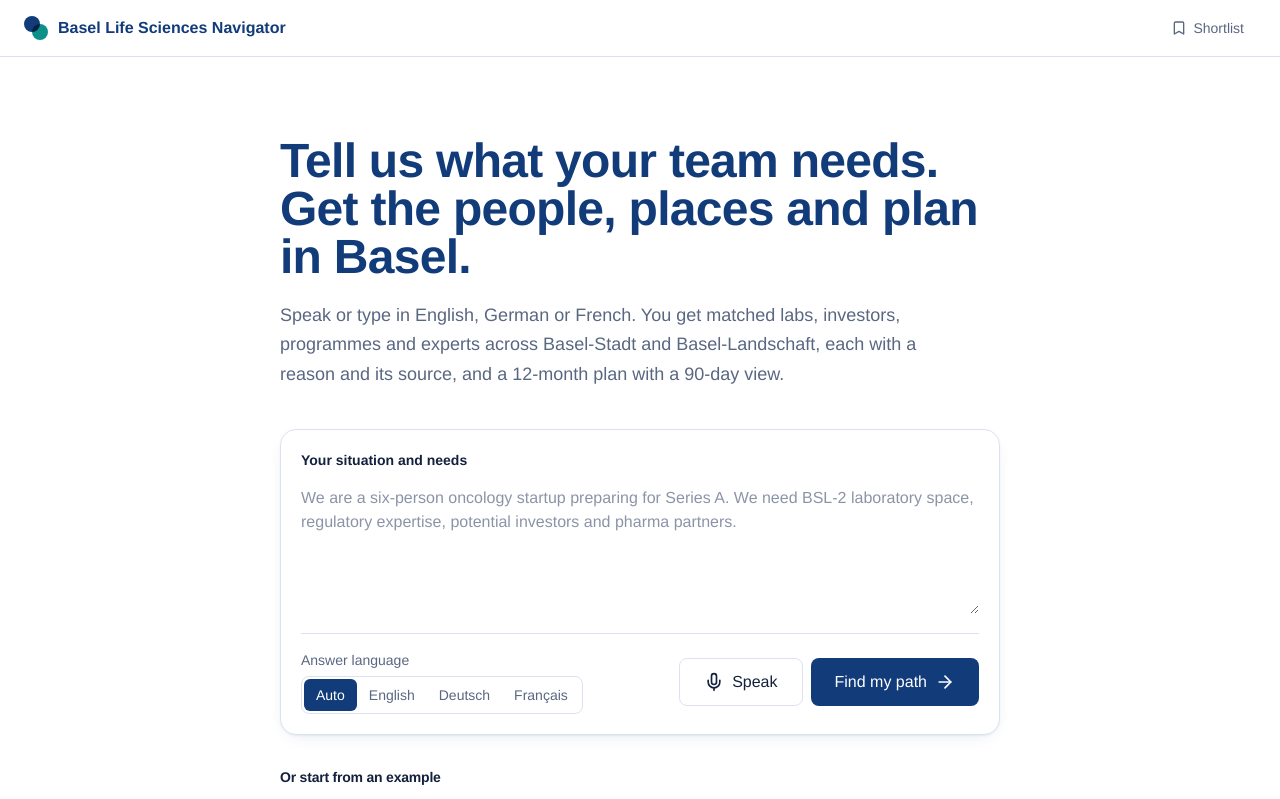
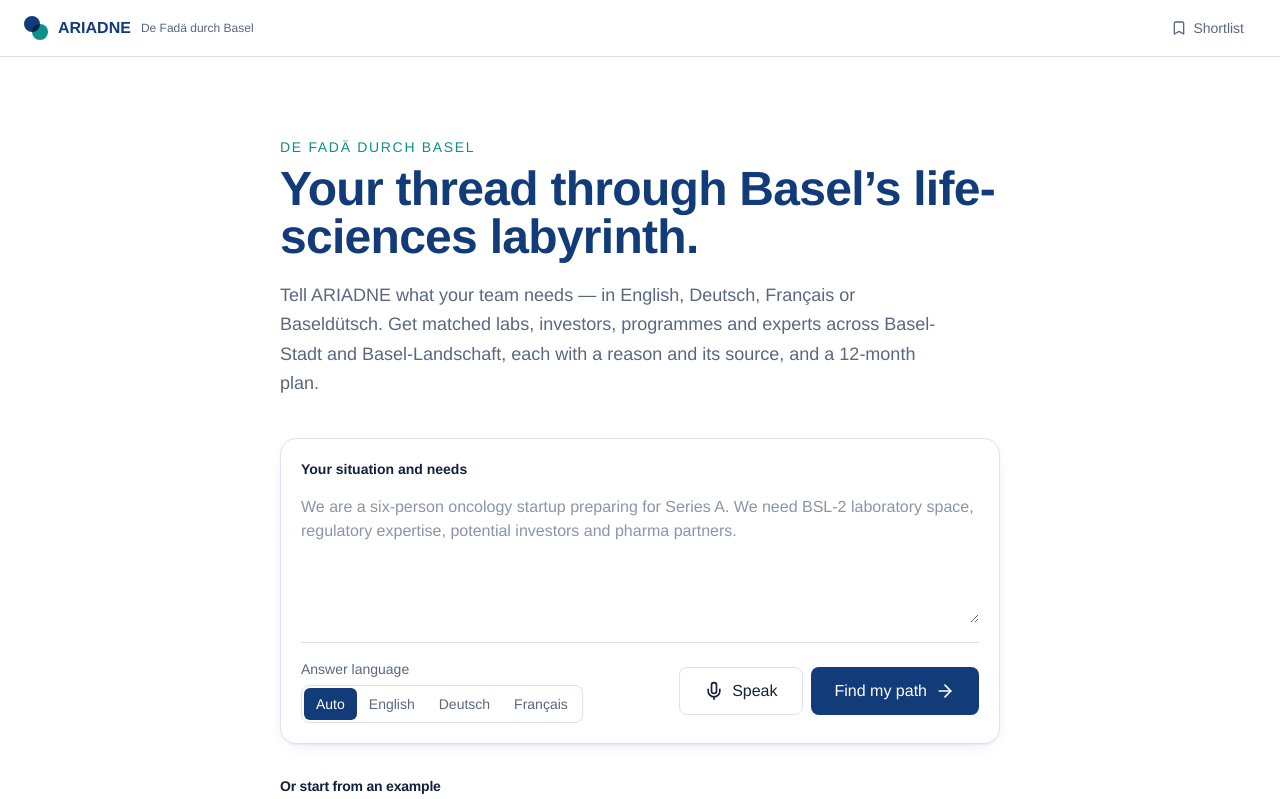
Before and after one commit to Hack-After-25/Discover-the-Basel-Life-Sciences-Ecosystem-frontend, a Next.js app: page / in a window 1280 px wide. Shown: the top 799 px of the page. Built offline with nearby package versions, Linux system fonts and the light colour scheme; no server answers.

Commit message:
update frontend

```diff
--- a/app/layout.tsx
+++ b/app/layout.tsx
@@ -5,9 +5,9 @@ import { SiteHeader } from "@/components/site-header";
 import { Overlays } from "@/components/overlays";
 
 export const metadata: Metadata = {
-  title: "Basel Life Sciences Navigator",
+  title: "ARIADNE — De Fadä durch Basel",
   description:
-    "Describe what your team needs and get matched resources and a 12-month plan across Basel-Stadt and Basel-Landschaft.",
+    "AI-powered Research, Innovation And Discovery Navigator for Entrepreneurs. Your thread through Basel’s life-sciences labyrinth.",
 };
 
 export const viewport: Viewport = { width: "device-width", initialScale: 1 };
--- a/app/page.tsx
+++ b/app/page.tsx
@@ -62,12 +62,14 @@ export default function IntakePage() {
 
   return (
     <div className="mx-auto max-w-3xl px-4 pb-20 pt-12 sm:px-6 sm:pt-20">
-      <h1 className="text-4xl font-semibold leading-[1.1] text-primary sm:text-5xl">
-        Tell us what your team needs. Get the people, places and plan in Basel.
+      <p className="text-sm font-medium uppercase tracking-[0.12em] text-accent">De Fadä durch Basel</p>
+      <h1 className="mt-2 text-4xl font-semibold leading-[1.1] text-primary sm:text-5xl">
+        Your thread through Basel’s life-sciences labyrinth.
       </h1>
       <p className="mt-5 max-w-2xl text-lg leading-relaxed text-muted">
-        Speak or type in English, German or French. You get matched labs, investors, programmes and experts across
-        Basel-Stadt and Basel-Landschaft, each with a reason and its source, and a 12-month plan with a 90-day view.
+        Tell ARIADNE what your team needs — in English, Deutsch, Français or Baseldütsch. Get matched labs,
+        investors, programmes and experts across Basel-Stadt and Basel-Landschaft, each with a reason and its
+        source, and a 12-month plan.
       </p>
 
       <form onSubmit={submit} className="mt-10 rounded-2xl border border-line bg-white p-4 shadow-card sm:p-5">
@@ -148,7 +150,7 @@ export default function IntakePage() {
                 className="h-full w-full rounded-xl border border-line bg-surface p-4 text-left text-sm hover:border-accent"
               >
                 <span className="font-medium text-ink">{example.label}</span>
-                <span className="mt-1.5 line-clamp-3 block text-muted">{example.text}</span>
+                <span className="mt-1.5 block text-muted">{example.text}</span>
               </button>
             </li>
           ))}
--- a/components/site-header.tsx
+++ b/components/site-header.tsx
@@ -29,8 +29,8 @@ export function SiteHeader() {
             <span className="absolute left-0 top-0 h-4 w-4 rounded-full bg-primary" />
             <span className="absolute bottom-0 right-0 h-4 w-4 rounded-full bg-accent mix-blend-multiply" />
           </span>
-          <span className="hidden sm:inline">Basel Life Sciences Navigator</span>
-          <span className="sm:hidden">Navigator</span>
+          <span>ARIADNE</span>
+          <span className="hidden text-xs font-normal text-muted sm:inline">De Fadä durch Basel</span>
         </Link>
         <nav aria-label="Main" className="flex items-center gap-1">
           {hydrated && hasResults && (
```
Also changed, not shown: 2 other files (tests, documents, lock files or other folders).
